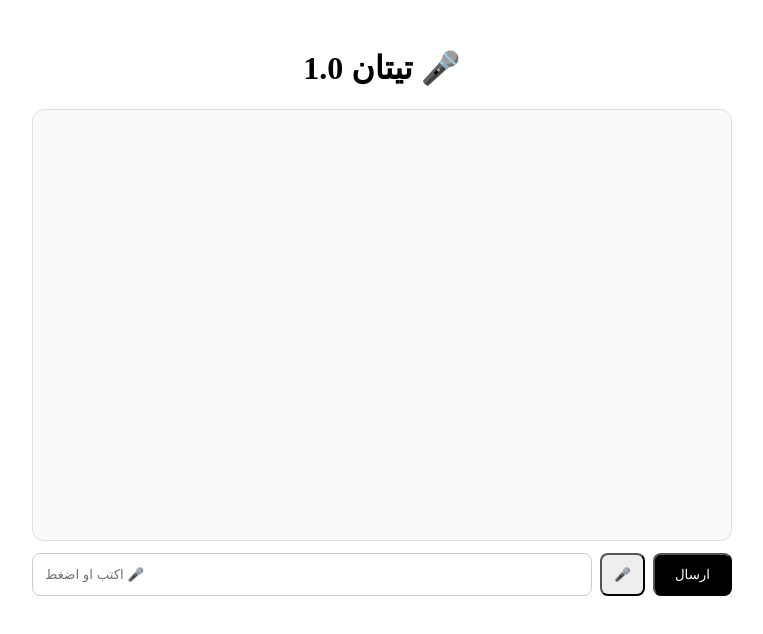
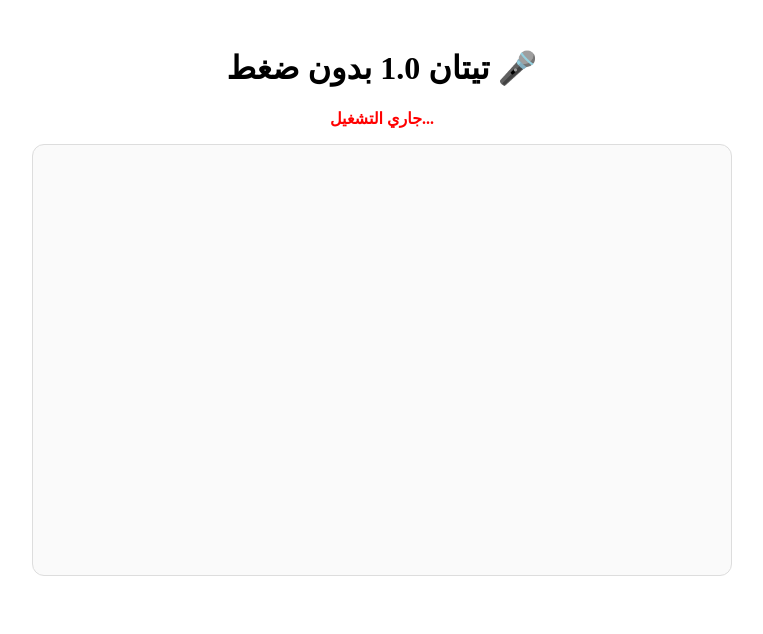
Before and after one commit to Alialdrage/titan-10, a Next.js app: page / in a window 1280 px wide. Shown: the top 634 px of the page, without its empty margins (258-1021 px from the left). Built offline with nearby package versions, Linux system fonts and the light colour scheme.

Commit message:
Update page.tsx

```diff
--- a/app/page.tsx
+++ b/app/page.tsx
@@ -2,46 +2,45 @@
 import { useState, useRef, useEffect } from "react";
 export default function Page() {
   const [messages, setMessages] = useState<any[]>([]);
-  const [input, setInput] = useState("");
-  const [isListening, setIsListening] = useState(false);
+  const [status, setStatus] = useState("جاري التشغيل...");
   const endRef = useRef<HTMLDivElement>(null);
   useEffect(()=>{ endRef.current?.scrollIntoView({behavior:"smooth"}) }, [messages]);
   const speak = (text: string) => {
     if ('speechSynthesis' in window) {
+      window.speechSynthesis.cancel();
       const u = new SpeechSynthesisUtterance(text);
       u.lang = 'ar-SA'; u.rate = 0.9;
+      u.onend = () => setTimeout(()=> startListening(), 800);
       window.speechSynthesis.speak(u);
     }
   };
-  const listen = () => {
+  const sendMessage = async (text: string) => {
+    setMessages(prev=>[...prev, {role:"user", content: text}]);
+    setStatus("تيتان يفكر...");
+    const res = await fetch("/api/chat", {method:"POST", headers:{"Content-Type":"application/json"}, body: JSON.stringify({messages:[...messages, {role:"user", content: text}]})});
+    const data = await res.json();
+    setMessages(prev=>[...prev, {role:"assistant", content: data.reply}]);
+    setStatus("🔴 يسمعك... احجي");
+    speak(data.reply);
+  };
+  const startListening = () => {
     const SR = (window as any).SpeechRecognition || (window as any).webkitSpeechRecognition;
-    if (!SR) return alert("افتح بـ Chrome");
-    const r = new SR(); r.lang = 'ar-SA';
-    r.onstart = () => setIsListening(true);
-    r.onend = () => setIsListening(false);
-    r.onresult = (e:any) => setInput(e.results[0][0].transcript);
-    r.start();
+    if (!SR) { setStatus("استخدم Chrome"); return; }
+    const r = new SR(); r.lang = 'ar-SA'; r.continuous = false;
+    r.onstart = () => setStatus("🔴 يسمعك... احجي");
+    r.onend = () => { if (status !== "تيتان يفكر...") setTimeout(()=> startListening(), 500); };
+    r.onresult = (e:any) => sendMessage(e.results[0][0].transcript);
+    r.onerror = () => setTimeout(()=> startListening(), 1000);
+    try { r.start(); } catch {}
   };
-  const send = async () => {
-    if (!input.trim()) return;
-    const user = {role:"user", content: input};
-    setMessages([...messages, user]); setInput("");
-    const res = await fetch("/api/chat", {method:"POST", headers:{"Content-Type":"application/json"}, body: JSON.stringify({messages:[...messages, user]})});
-    const data = await res.json();
-    const bot = {role:"assistant", content: data.reply};
-    setMessages(prev=>[...prev, bot]); speak(data.reply);
-  };
+  useEffect(()=>{ setTimeout(()=> startListening(), 1000); }, []);
   return (
-    <main style={{maxWidth:700, margin:"0 auto", padding:20}}>
-      <h1 style={{textAlign:"center"}}>تيتان 1.0 🎤</h1>
-      <div style={{border:"1px solid #ddd", borderRadius:12, height:400, overflowY:"auto", padding:15, background:"#fafafa", marginBottom:12}}>
-        {messages.map((m,i)=><div key={i} style={{textAlign: m.role==="user"?"right":"left"}}><b>{m.role==="user"?"انت:":"تيتان:"}</b> {m.content}</div>)}
+    <main style={{maxWidth:700, margin:"0 auto", padding:20, textAlign:"center"}}>
+      <h1>تيتان 1.0 بدون ضغط 🎤</h1>
+      <p style={{color:"red", fontWeight:"bold"}}>{status}</p>
+      <div style={{border:"1px solid #ddd", borderRadius:12, height:400, overflowY:"auto", padding:15, background:"#fafafa", textAlign:"right"}}>
+        {messages.map((m,i)=><div key={i} style={{marginBottom:10}}><b>{m.role==="user"?"انت:":"تيتان:"}</b> {m.content}</div>)}
         <div ref={endRef}/>
-      </div>
-      <div style={{display:"flex", gap:8}}>
-        <input value={input} onChange={e=>setInput(e.target.value)} onKeyDown={e=>e.key==="Enter"&&send()} placeholder="اكتب او اضغط 🎤" style={{flex:1, padding:12, borderRadius:8, border:"1px solid #ccc"}}/>
-        <button onClick={listen} style={{padding:12, borderRadius:8, background: isListening?"red":"#eee"}}>{isListening?"🔴":"🎤"}</button>
-        <button onClick={send} style={{padding:"12px 20px", borderRadius:8, background:"black", color:"white"}}>ارسال</button>
       </div>
     </main>
   );
```
